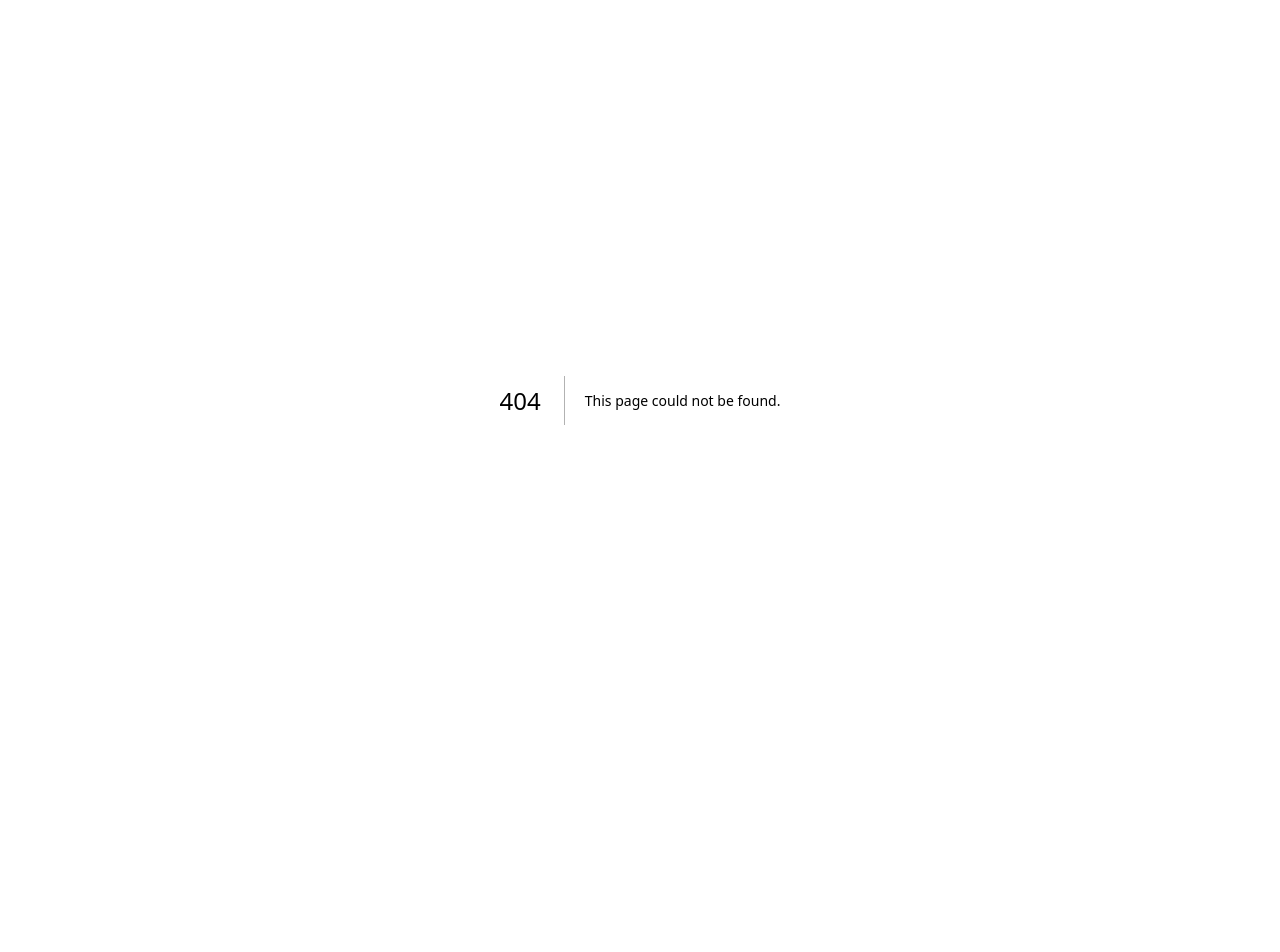
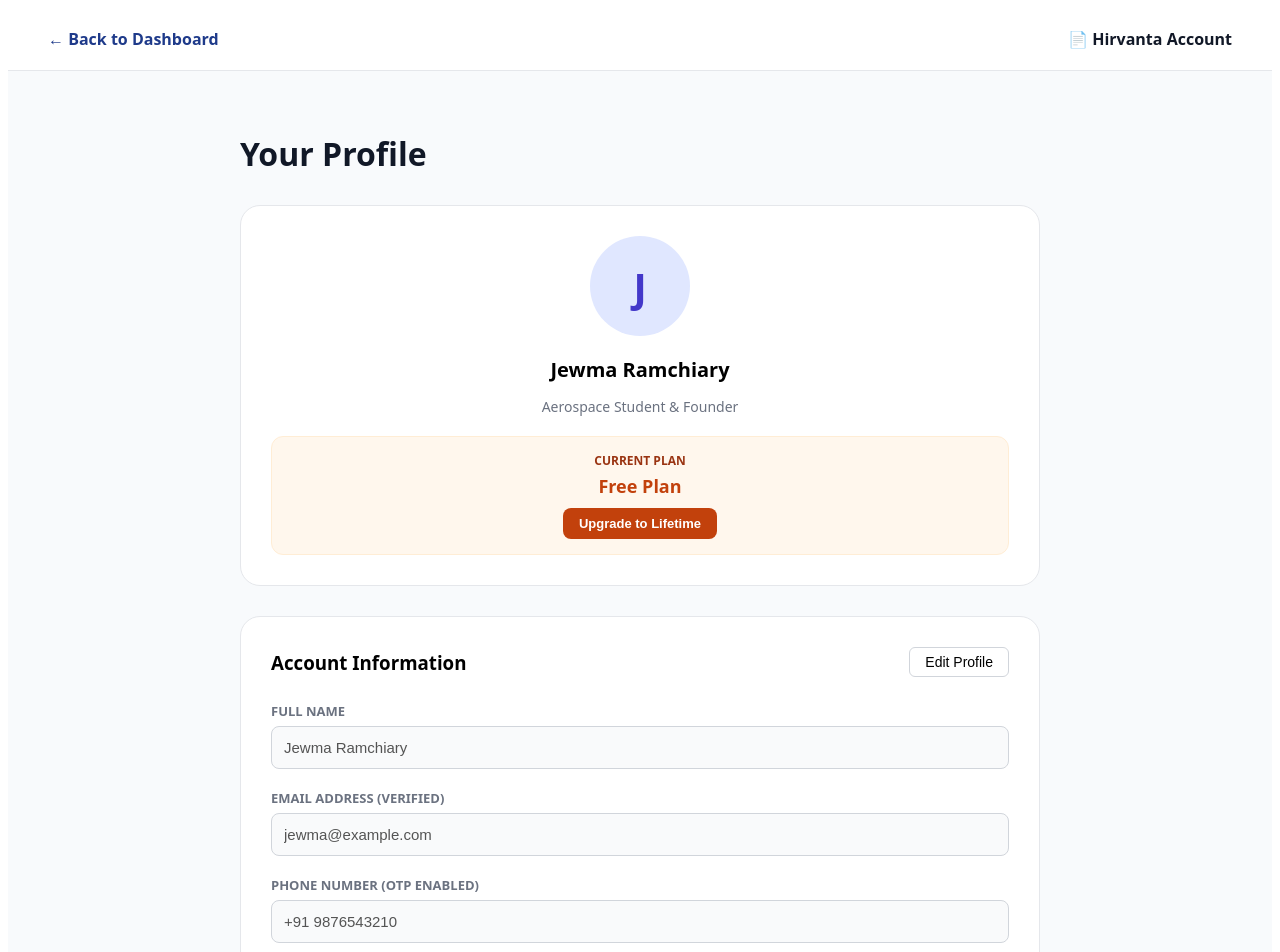
Before and after one commit to jewma1/Hirvanta, a Next.js app in the folder frontend/: page /profile in a window 1280 px wide. Before the commit this address had no page. Shown: the top 952 px of the page. Before the commit the page ends 800 px from the top, so only its background shows below. Built offline with nearby package versions, Linux system fonts and the light colour scheme.

Commit message:
Create page.tsx

```diff
--- /dev/null
+++ b/frontend/app/profile/page.tsx
@@ -0,0 +1,103 @@
+'use client';
+import Link from 'next/link';
+import { useState } from 'react';
+
+export default function UserProfile() {
+  // These will eventually come from your backend/database
+  const [name, setName] = useState('Jewma Ramchiary');
+  const [email, setEmail] = useState('jewma@example.com');
+  const [phone, setPhone] = useState('+91 9876543210');
+  const [editing, setEditing] = useState(false);
+
+  return (
+    <div style={{ minHeight: '100vh', backgroundColor: '#f8fafc', fontFamily: 'system-ui, sans-serif' }}>
+
+      {/* Navigation */}
+      <nav style={{ padding: '20px 40px', backgroundColor: 'white', borderBottom: '1px solid #e5e7eb', display: 'flex', justifyContent: 'space-between', alignItems: 'center' }}>
+        <Link href="/dashboard" style={{ textDecoration: 'none', color: '#1e3a8a', fontWeight: 'bold' }}>← Back to Dashboard</Link>
+        <div style={{ fontWeight: '900', color: '#111827' }}>📄 Hirvanta Account</div>
+      </nav>
+
+      <main style={{ padding: '40px', maxWidth: '800px', margin: '0 auto' }}>
+        <h1 style={{ fontSize: '32px', fontWeight: '900', color: '#111827', marginBottom: '30px' }}>Your Profile</h1>
+
+        <div style={{ display: 'flex', gap: '30px', flexWrap: 'wrap' }}>
+
+          {/* Left Side: Avatar & Plan Info */}
+          <div style={{ flex: '1 1 250px', backgroundColor: 'white', padding: '30px', borderRadius: '20px', border: '1px solid #e5e7eb', textAlign: 'center' }}>
+            <div style={{ width: '100px', height: '100px', backgroundColor: '#e0e7ff', borderRadius: '50%', margin: '0 auto 20px auto', display: 'flex', alignItems: 'center', justifyContent: 'center', fontSize: '40px', color: '#4338ca', fontWeight: 'bold' }}>
+              {name.charAt(0)}
+            </div>
+            <h2 style={{ margin: '0 0 5px 0', fontSize: '20px' }}>{name}</h2>
+            <p style={{ color: '#6b7280', fontSize: '14px', marginBottom: '20px' }}>Aerospace Student & Founder</p>
+
+            <div style={{ backgroundColor: '#fff7ed', border: '1px solid #ffedd5', padding: '15px', borderRadius: '12px' }}>
+              <p style={{ margin: '0 0 5px 0', fontSize: '12px', color: '#9a3412', fontWeight: 'bold', textTransform: 'uppercase' }}>Current Plan</p>
+              <p style={{ margin: '0 0 10px 0', fontSize: '18px', fontWeight: '900', color: '#c2410c' }}>Free Plan</p>
+              <Link href="/pricing">
+                <button style={{ backgroundColor: '#c2410c', color: 'white', border: 'none', padding: '8px 16px', borderRadius: '8px', cursor: 'pointer', fontSize: '13px', fontWeight: 'bold' }}>Upgrade to Lifetime</button>
+              </Link>
+            </div>
+          </div>
+
+          {/* Right Side: Account Details */}
+          <div style={{ flex: '2 1 450px', backgroundColor: 'white', padding: '30px', borderRadius: '20px', border: '1px solid #e5e7eb' }}>
+            <div style={{ display: 'flex', justifyContent: 'space-between', alignItems: 'center', marginBottom: '25px' }}>
+              <h3 style={{ margin: 0 }}>Account Information</h3>
+              <button
+                onClick={() => setEditing(!editing)}
+                style={{ backgroundColor: 'transparent', border: '1px solid #d1d5db', padding: '6px 15px', borderRadius: '6px', cursor: 'pointer', fontSize: '14px' }}>
+                {editing ? 'Cancel' : 'Edit Profile'}
+              </button>
+            </div>
+
+            <div style={{ display: 'flex', flexDirection: 'column', gap: '20px' }}>
+              <div>
+                <label style={labelStyle}>Full Name</label>
+                <input
+                  type="text"
+                  value={name}
+                  disabled={!editing}
+                  onChange={(e) => setName(e.target.value)}
+                  style={{...inputStyle, backgroundColor: editing ? 'white' : '#f9fafb'}}
+                />
+              </div>
+
+              <div>
+                <label style={labelStyle}>Email Address (Verified)</label>
+                <input
+                  type="email"
+                  value={email}
+                  disabled={!editing}
+                  onChange={(e) => setEmail(e.target.value)}
+                  style={{...inputStyle, backgroundColor: editing ? 'white' : '#f9fafb'}}
+                />
+              </div>
+
+              <div>
+                <label style={labelStyle}>Phone Number (OTP Enabled)</label>
+                <input
+                  type="tel"
+                  value={phone}
+                  disabled={!editing}
+                  onChange={(e) => setPhone(e.target.value)}
+                  style={{...inputStyle, backgroundColor: editing ? 'white' : '#f9fafb'}}
+                />
+              </div>
+
+              {editing && (
+                <button style={{ backgroundColor: '#1e3a8a', color: 'white', padding: '14px', borderRadius: '10px', border: 'none', fontWeight: 'bold', cursor: 'pointer', marginTop: '10px' }}>
+                  Save Changes
+                </button>
+              )}
+            </div>
+          </div>
+
+        </div>
+      </main>
+    </div>
+  );
+}
+
+const labelStyle = { fontSize: '13px', fontWeight: 'bold', color: '#6b7280', display: 'block', marginBottom: '6px', textTransform: 'uppercase' as 'uppercase' };
+const inputStyle = { width: '100%', padding: '12px', borderRadius: '8px', border: '1px solid #d1d5db', fontSize: '15px', boxSizing: 'border-box' as 'border-box' };
```
